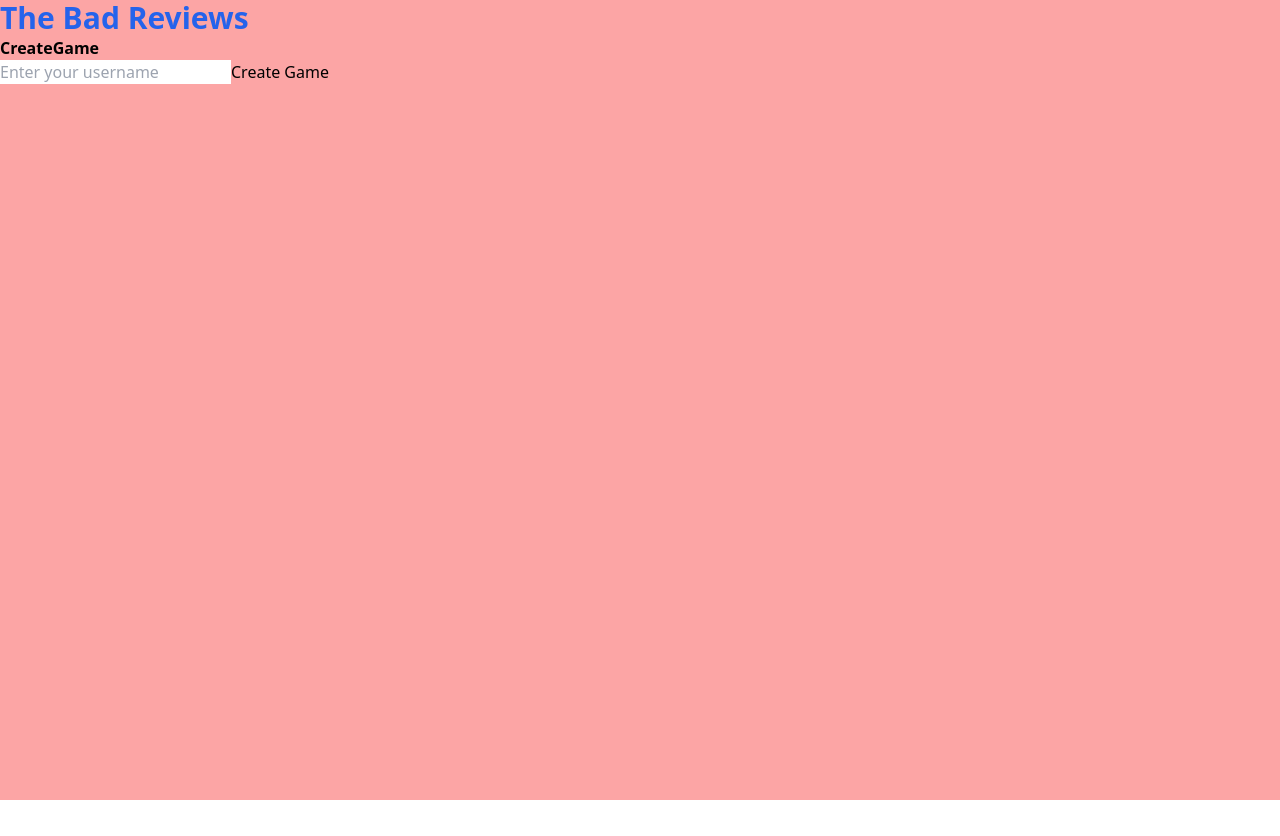
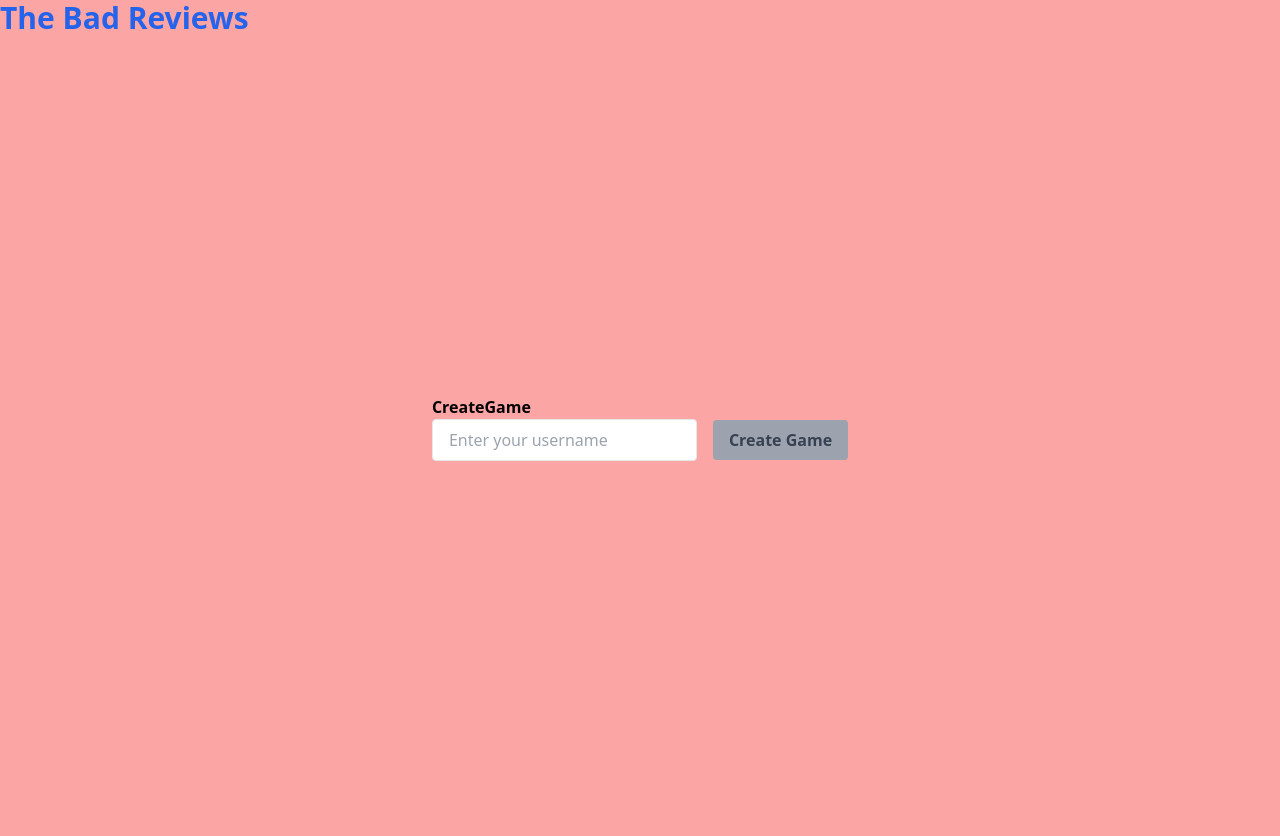
Before and after one commit to calvinchiff/the-bad-review, a React (Create React App) app: page /game/new in a window 1280 px wide. Before the commit the page ends 800 px from the top, so only its background shows below. Built offline with nearby package versions, Linux system fonts and the light colour scheme.

Commit message:
update: creategame ui

```diff
--- a/src/App.js
+++ b/src/App.js
@@ -1,5 +1,5 @@
 // import React from "react";
-import { BrowserRouter as  Router, Route, Routes, Link } from "react-router-dom";
+import { BrowserRouter as Router, Route, Routes, Link } from "react-router-dom";
 import Home from "./components/Home";
 import CreateGame from "./components/CreateGame";
 import JoinGame from "./components/JoinGame";
@@ -14,18 +14,20 @@ function App() {
 						The Bad Reviews
 					</Link>
 				</header>
+				<div className="flex flex-col items-center justify-center min-h-screen">
 					<Routes>
-							<Route path="/" element={<Home />} />
-							<Route path="/game/new" element={<CreateGame />} />
-							<Route path="/game/join" element={<JoinGame />} />
-							<Route path="*" element={<NotFound />} />
+						<Route path="/" element={<Home />} />
+						<Route path="/game/new" element={<CreateGame />} />
+						<Route path="/game/join" element={<JoinGame />} />
+						<Route path="*" element={<NotFound />} />
 					</Routes>
+				</div>
 			</div>
 		</Router>
 	);
 }
 
-function NotFound(){
+function NotFound() {
 	return (
 		<div>
 			<h1>404 - Not Found</h1>
--- a/src/components/CreateGame.js
+++ b/src/components/CreateGame.js
@@ -4,15 +4,34 @@ import React, { useState } from "react";
 export default function CreateGame() {
 	const [username, setUsername] = useState("")
 
-	function handleCreateGame(){
-		console.log('create')
+	function handleCreateGame() {
+		console.log('create game, username :', username)
 	}
 
+	const isDisabled = !username;
+
 	return (
-		<div>
+		<div >
 			<h1 className="font-bold">CreateGame</h1>
-			<input type="text" placeholder="Enter your username" value={username} onChange={(e) => setUsername(e.target.value)}/>
-			<button onClick={handleCreateGame}>Create Game</button>
+			<div>
+				<input
+					className="px-4 py-2 mb-4 border rounded mr-4"
+					required type="text"
+					placeholder="Enter your username"
+					value={username}
+					onChange={(e) => setUsername(e.target.value)}
+				/>
+				<button
+					className={`px-4 py-2 font-bold rounded ${isDisabled
+						? 'bg-gray-400 text-gray-700 cursor-not-allowed'
+						: 'bg-blue-500 text-white hover:bg-blue-700'
+						}`}
+					onClick={handleCreateGame}
+					disabled={!username}
+				>
+					Create Game
+				</button>
+			</div>
 		</div>
 	)
 
```
